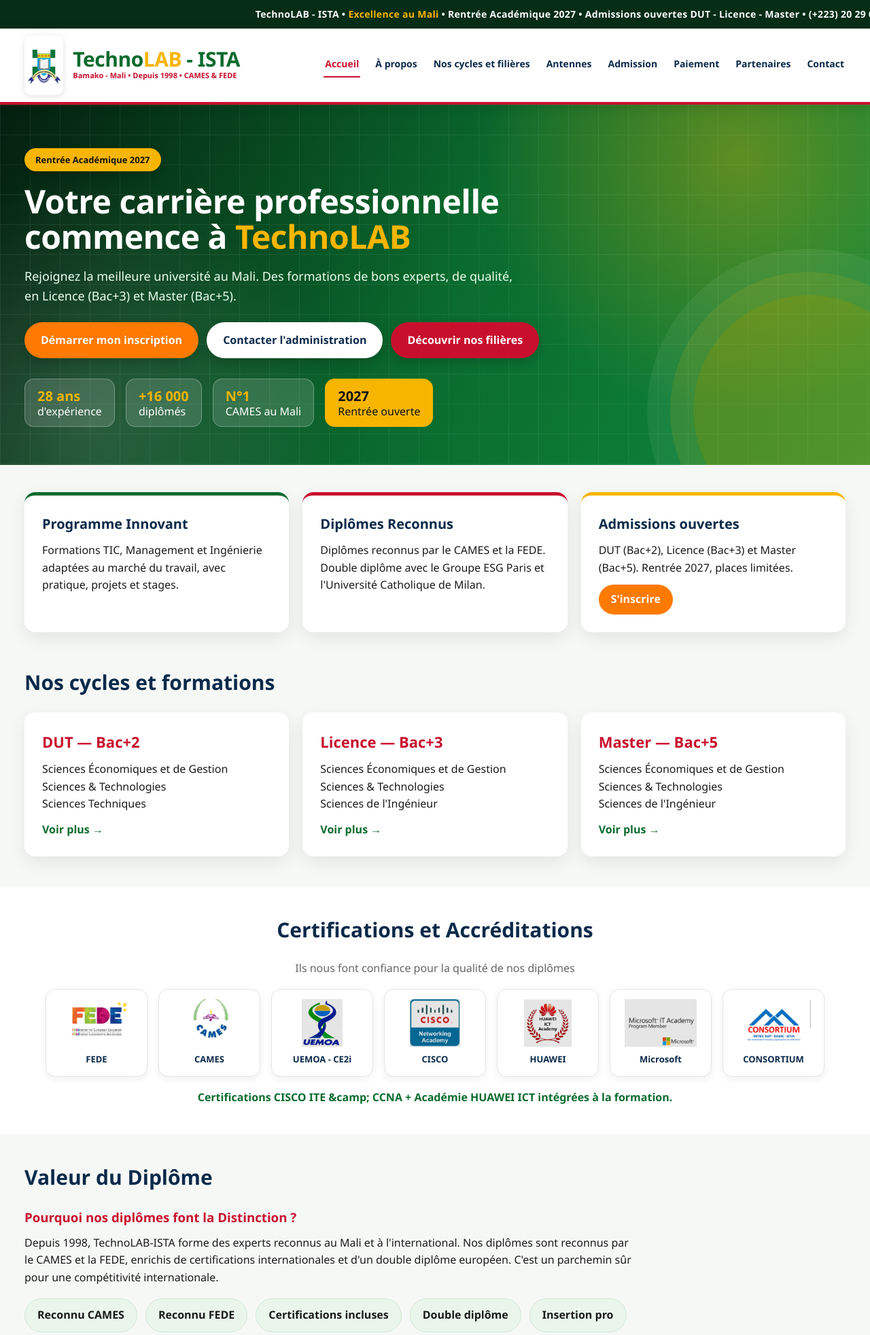
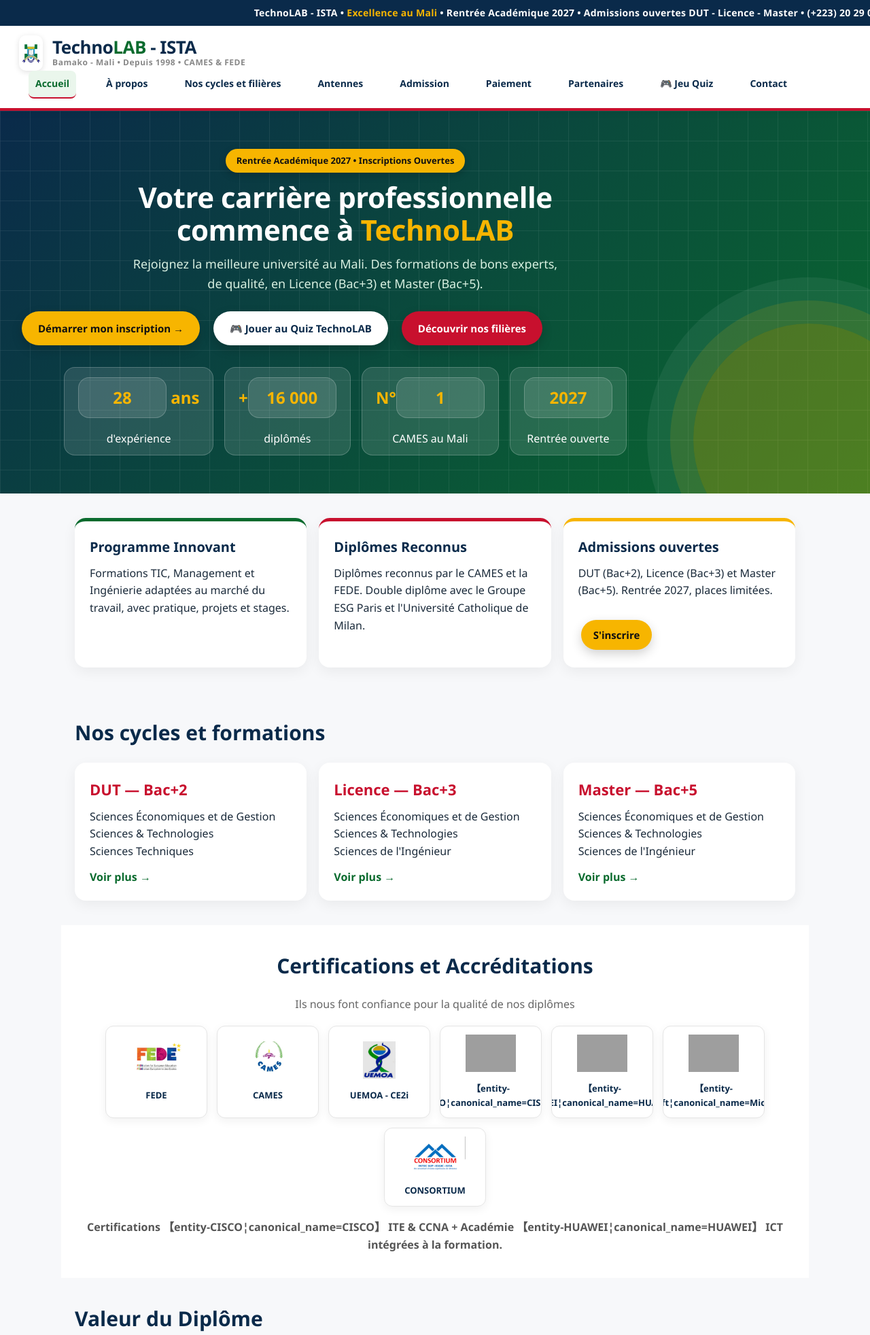
Before and after one commit to At04240/MIAGE, a Java web app: page /accueil in a window 1280 px wide. Shown: the top 1964 px of the page at 68% size. Run offline with Tomcat 11, a stand-in JSP engine, Linux system fonts and the light colour scheme; grey boxes are pictures that could not be loaded.

Commit message:
page accueil +quiz

```diff
--- a/src/main/webapp/index.jsp
+++ b/src/main/webapp/index.jsp
@@ -6,11 +6,49 @@
 <meta name="viewport" content="width=device-width, initial-scale=1.0">
 <title>TechnoLAB - ISTA | Institut Supérieur de Technologies Appliquées - Bamako</title>
 <link rel="stylesheet" href="assets/css/style.css">
+<style>
+  body{font-family:'Segoe UI',Arial,sans-serif;color:#1a2a3a;background:#f7f8fa}
+  .topbar{background:#0a2a4a;color:#fff;font-size:13px;padding:8px;text-align:center}
+  .cartouche{background:#fff;box-shadow:0 2px 12px rgba(0,0,0,.06);padding:14px 28px;display:flex;justify-content:space-between;align-items:center;position:sticky;top:0;z-index:10}
+  .logo-img{height:52px}.logo-techno{font-size:26px;font-weight:900;color:#0a2a4a}.logo-techno span{color:#0a6b2e}
+  .logo-mali{display:block;font-size:12px;color:#888;font-weight:700;letter-spacing:.5px}
+  .menu a{color:#0a2a4a;text-decoration:none;font-weight:700;font-size:14px;margin-left:14px;padding:8px 10px;border-radius:8px}
+  .menu a:hover,.menu a.active{background:#eaf6ec;color:#0a6b2e}
+  .hero{background:linear-gradient(135deg,#0a2a4a 0%,#0a6b2e 100%);color:#fff;padding:56px 28px;text-align:center}
+  .hero h1{font-size:42px;line-height:1.15;max-width:800px;margin:12px auto}
+  .hero h1 span{color:#f7b500}
+  .hero p{font-size:18px;opacity:.92;max-width:650px;margin:0 auto 22px;line-height:1.6}
+  .badge-rentree{background:#f7b500;color:#111;padding:7px 16px;border-radius:999px;font-weight:800;font-size:13px}
+  .btn{display:inline-block;padding:13px 24px;border-radius:999px;font-weight:800;text-decoration:none;font-size:15px;margin:4px}
+  .btn-orange{background:#f7b500;color:#111}.btn-blanc{background:#fff;color:#0a2a4a}.btn-rouge{background:#c8102e;color:#fff}
+  .hero-stats{display:flex;flex-wrap:wrap;justify-content:center;gap:16px;margin-top:28px}
+  .hero-stats span{background:rgba(255,255,255,.12);border:1px solid rgba(255,255,255,.2);border-radius:16px;padding:14px 20px;min-width:130px;display:inline-block}
+  .hero-stats b{display:block;font-size:24px;color:#f7b500}
+  .stat-anim{animation:monte 0.8s ease both}
+  .stat-anim:nth-child(1){animation-delay:.1s}
+  .stat-anim:nth-child(2){animation-delay:.3s}
+  .stat-anim:nth-child(3){animation-delay:.5s}
+  .stat-anim:nth-child(4){animation-delay:.7s}
+  @keyframes monte{from{opacity:0;transform:translateY(20px) scale(.95)}to{opacity:1;transform:translateY(0) scale(1)}}
+  .hero-stats span:hover{transform:translateY(-5px) scale(1.03);transition:.3s;background:rgba(255,255,255,.25)}
+  .blocs,.cycles,.partenaires,.valeur,.faq-form{max-width:1100px;margin:0 auto;padding:36px 20px}
+  .bloc,.cycle{background:#fff;border-radius:16px;padding:22px;box-shadow:0 6px 20px rgba(0,0,0,.06)}
+  .logos-grid{display:flex;flex-wrap:wrap;gap:14px;justify-content:center}
+  .logo-p{background:#fff;border-radius:12px;padding:12px;width:130px;text-align:center;box-shadow:0 4px 14px rgba(0,0,0,.06)}
+  .logo-p img{width:90px;height:55px;object-fit:contain}
+  .logo-p span{display:block;font-weight:800;font-size:13px;margin-top:6px}
+  .faq-form{display:flex;flex-wrap:wrap;gap:22px}
+  .faq,.form-box{flex:1;min-width:300px;background:#fff;border-radius:16px;padding:24px;box-shadow:0 6px 20px rgba(0,0,0,.06)}
+  .form-box input,.form-box select,.form-box textarea{width:100%;padding:12px;margin-bottom:12px;border:1px solid #ddd;border-radius:10px;font-size:15px}
+  .btn-full{width:100%;border:none;cursor:pointer}
+  footer{background:#0a2a4a;color:#fff;padding:30px 22px;display:flex;flex-wrap:wrap;gap:28px;justify-content:space-between;font-size:14px;line-height:1.7}
+  footer b{color:#f7b500}
+  @media(max-width:700px){.hero h1{font-size:30px}.cartouche{flex-direction:column;gap:12px}}
+</style>
 </head>
 <body>
 
 <div class="topbar"><span>TechnoLAB - ISTA • <b>Excellence au Mali</b> • Rentrée Académique 2027 • Admissions ouvertes DUT - Licence - Master • (+223) 20 29 01 54 • Hamdallaye ACI 2000, Bamako •&nbsp;</span></div>
-
 
 <header class="cartouche">
   <div class="logo-zone">
@@ -28,76 +66,78 @@
     <a href="admissions.jsp">Admission</a>
     <a href="paiement.jsp">Paiement</a>
     <a href="partenaires.jsp">Partenaires</a>
+    <a href="quiz.jsp">🎮 Jeu Quiz</a>
     <a href="contact.jsp">Contact</a>
   </nav>
 </header>
 
 <section class="hero">
   <div class="hero-contenu">
-    <span class="badge-rentree">Rentrée Académique 2027</span>
+    <span class="badge-rentree">Rentrée Académique 2027 • Inscriptions Ouvertes</span>
     <h1>Votre carrière professionnelle<br>commence à <span>TechnoLAB</span></h1>
     <p>Rejoignez la meilleure université au Mali. Des formations de bons experts, de qualité, en Licence (Bac+3) et Master (Bac+5).</p>
     <div class="hero-boutons">
-      <a href="#inscription" class="btn btn-orange">Démarrer mon inscription</a>
-      <a href="contact.jsp" class="btn btn-blanc">Contacter l'administration</a>
+      <a href="admissions.jsp" class="btn btn-orange">Démarrer mon inscription →</a>
+      <a href="quiz.jsp" class="btn btn-blanc">🎮 Jouer au Quiz TechnoLAB</a>
       <a href="#cycles" class="btn btn-rouge">Découvrir nos filières</a>
     </div>
     <div class="hero-stats">
-      <span><b>28 ans</b><br>d'expérience</span>
-      <span><b>+16 000</b><br>diplômés</span>
-      <span><b>N°1</b><br>CAMES au Mali</span>
-      <span class="stat-jaune"><b>2027</b><br>Rentrée ouverte</span>
+      <span class="stat-anim"><b><span class="counter" data-target="28">0</span> ans</b><br>d'expérience</span>
+      <span class="stat-anim"><b>+<span class="counter" data-target="16000">0</span></b><br>diplômés</span>
+      <span class="stat-anim"><b>N°<span class="counter" data-target="1">0</span></b><br>CAMES au Mali</span>
+      <span class="stat-anim"><b><span class="counter" data-target="2027">0</span></b><br>Rentrée ouverte</span>
     </div>
   </div>
 </section>
 
-<section class="blocs">
-  <div class="bloc"><h3>Programme Innovant</h3><p>Formations TIC, Management et Ingénierie adaptées au marché du travail, avec pratique, projets et stages.</p></div>
-  <div class="bloc"><h3>Diplômes Reconnus</h3><p>Diplômes reconnus par le CAMES et la FEDE. Double diplôme avec le Groupe ESG Paris et l'Université Catholique de Milan.</p></div>
-  <div class="bloc"><h3>Admissions ouvertes</h3><p>DUT (Bac+2), Licence (Bac+3) et Master (Bac+5). Rentrée 2027, places limitées.<br><a href="#inscription" class="btn-petit">S'inscrire</a></p></div>
+<section class="blocs" style="display:flex;flex-wrap:wrap;gap:18px;justify-content:center">
+  <div class="bloc" style="width:320px"><h3>Programme Innovant</h3><p>Formations TIC, Management et Ingénierie adaptées au marché du travail, avec pratique, projets et stages.</p></div>
+  <div class="bloc" style="width:320px"><h3>Diplômes Reconnus</h3><p>Diplômes reconnus par le CAMES et la FEDE. Double diplôme avec le Groupe ESG Paris et l'Université Catholique de Milan.</p></div>
+  <div class="bloc" style="width:320px"><h3>Admissions ouvertes</h3><p>DUT (Bac+2), Licence (Bac+3) et Master (Bac+5). Rentrée 2027, places limitées.<br><br><a href="admissions.jsp" class="btn btn-orange" style="padding:10px 18px">S'inscrire</a></p></div>
 </section>
 
 <section class="cycles" id="cycles">
   <h2>Nos cycles et formations</h2>
-  <div class="cycles-grid">
-    <div class="cycle"><h3>DUT — Bac+2</h3><p>Sciences Économiques et de Gestion<br>Sciences &amp; Technologies<br>Sciences Techniques</p><a href="formations.jsp">Voir plus →</a></div>
-    <div class="cycle"><h3>Licence — Bac+3</h3><p>Sciences Économiques et de Gestion<br>Sciences &amp; Technologies<br>Sciences de l'Ingénieur</p><a href="formations.jsp">Voir plus →</a></div>
-    <div class="cycle"><h3>Master — Bac+5</h3><p>Sciences Économiques et de Gestion<br>Sciences &amp; Technologies<br>Sciences de l'Ingénieur</p><a href="formations.jsp">Voir plus →</a></div>
+  <div class="cycles-grid" style="display:flex;flex-wrap:wrap;gap:18px;justify-content:center">
+    <div class="cycle" style="width:300px"><h3>DUT — Bac+2</h3><p>Sciences Économiques et de Gestion<br>Sciences &amp; Technologies<br>Sciences Techniques</p><a href="formations.jsp">Voir plus →</a></div>
+    <div class="cycle" style="width:300px"><h3>Licence — Bac+3</h3><p>Sciences Économiques et de Gestion<br>Sciences &amp; Technologies<br>Sciences de l'Ingénieur</p><a href="formations.jsp">Voir plus →</a></div>
+    <div class="cycle" style="width:300px"><h3>Master — Bac+5</h3><p>Sciences Économiques et de Gestion<br>Sciences &amp; Technologies<br>Sciences de l'Ingénieur</p><a href="formations.jsp">Voir plus →</a></div>
   </div>
 </section>
 
 <section class="partenaires">
   <h2>Certifications et Accréditations</h2>
-  <p class="sous-titre">Ils nous font confiance pour la qualité de nos diplômes</p>
+  <p class="sous-titre" style="text-align:center;color:#666;margin:8px 0 18px">Ils nous font confiance pour la qualité de nos diplômes</p>
   <div class="logos-grid">
     <div class="logo-p"><img src="assets/img/logo-fede.png" alt="FEDE"><span>FEDE</span></div>
     <div class="logo-p"><img src="assets/img/logo-cames.png" alt="CAMES"><span>CAMES</span></div>
     <div class="logo-p"><img src="assets/img/logo-uemoa.png" alt="UEMOA"><span>UEMOA - CE2i</span></div>
-    <div class="logo-p"><img src="assets/img/logo-cisco.png" alt="CISCO"><span>CISCO</span></div>
-    <div class="logo-p"><img src="assets/img/logo-huawei.png" alt="HUAWEI"><span>HUAWEI</span></div>
-    <div class="logo-p"><img src="assets/img/logo-microsoft.png" alt="Microsoft"><span>Microsoft</span></div>
+    <div class="logo-p"><img src="assets/img/logo- 【entity-cisco¦canonical_name=CISCO】.png" alt=" 【entity-CISCO¦canonical_name=CISCO】"><span> 【entity-CISCO¦canonical_name=CISCO】</span></div>
+    <div class="logo-p"><img src="assets/img/logo- 【entity-huawei¦canonical_name=HUAWEI】.png" alt=" 【entity-HUAWEI¦canonical_name=HUAWEI】"><span> 【entity-HUAWEI¦canonical_name=HUAWEI】</span></div>
+    <div class="logo-p"><img src="assets/img/logo- 【entity-microsoft¦canonical_name=Microsoft】.png" alt=" 【entity-Microsoft¦canonical_name=Microsoft】"><span> 【entity-Microsoft¦canonical_name=Microsoft】</span></div>
     <div class="logo-p"><img src="assets/img/logo-consortium.png" alt="CONSORTIUM"><span>CONSORTIUM</span></div>
   </div>
-  <p class="certif">Certifications CISCO ITE &camp; CCNA + Académie HUAWEI ICT intégrées à la formation.</p>
+  <p class="certif" style="text-align:center;margin-top:14px;color:#555">Certifications 【entity-CISCO¦canonical_name=CISCO】 ITE &amp; CCNA + Académie 【entity-HUAWEI¦canonical_name=HUAWEI】 ICT intégrées à la formation.</p>
 </section>
-
 
 <section class="valeur">
   <h2>Valeur du Diplôme</h2>
   <h3>Pourquoi nos diplômes font la Distinction ?</h3>
   <p>Depuis 1998, TechnoLAB-ISTA forme des experts reconnus au Mali et à l'international. Nos diplômes sont reconnus par le CAMES et la FEDE, enrichis de certifications internationales et d'un double diplôme européen. C'est un parchemin sûr pour une compétitivité internationale.</p>
-  <div class="valeur-grid">
-    <div>Reconnu CAMES</div><div>Reconnu FEDE</div><div>Certifications incluses</div><div>Double diplôme</div><div>Insertion pro</div>
+  <div class="valeur-grid" style="display:flex;flex-wrap:wrap;gap:10px;margin-top:14px">
+    <div style="background:#eaf6ec;padding:10px 16px;border-radius:999px;font-weight:800">Reconnu CAMES</div><div style="background:#eaf6ec;padding:10px 16px;border-radius:999px;font-weight:800">Reconnu FEDE</div><div style="background:#eaf6ec;padding:10px 16px;border-radius:999px;font-weight:800">Certifications incluses</div><div style="background:#eaf6ec;padding:10px 16px;border-radius:999px;font-weight:800">Double diplôme</div><div style="background:#eaf6ec;padding:10px 16px;border-radius:999px;font-weight:800">Insertion pro</div>
   </div>
 </section>
 
 <section class="faq-form" id="inscription">
   <div class="faq">
     <h2>Questions fréquentes</h2>
-    <details><summary>Pourquoi choisir TechnoLAB ?</summary><p>28 ans d'expérience, +16 000 diplômés, diplômes reconnus CAMES / FEDE, certifications CISCO et HUAWEI incluses.</p></details>
+    <details><summary>Pourquoi choisir TechnoLAB ?</summary><p>28 ans d'expérience, +16 000 diplômés, diplômes reconnus CAMES / FEDE, certifications 【entity-CISCO¦canonical_name=CISCO】 et 【entity-HUAWEI¦canonical_name=HUAWEI】 incluses.</p></details>
     <details><summary>Quelles pièces fournir ?</summary><p>Extrait de naissance, 2 photos, copie légalisée des diplômes, demande manuscrite timbrée au Directeur Général, fiche d'inscription.</p></details>
     <details><summary>Y a-t-il des bourses ?</summary><p>Oui, renseignez-vous auprès de l'administration au (+223) 20 29 01 54.</p></details>
     <details><summary>Combien coûte l'inscription ?</summary><p>Frais d'inscription : 100 000 F (non remboursables). Paiement : 50% à l'inscription, 25% en Janvier, 25% en Avril.</p></details>
+    <br>
+    <a href="quiz.jsp" class="btn btn-orange">🎮 Tester mes connaissances - Jouer au Quiz</a>
   </div>
   <div class="form-box">
     <h2>Demande d'inscription</h2>
@@ -120,5 +160,33 @@
   <div><b>Contact</b><br>Hamdallaye ACI 2000, Bamako<br>(+223) 20 29 01 54<br>infos@technolab-ista.com<br>www.technolab-ista.net</div>
   <div><b>Antennes</b><br>Kayes • Koulikoro • Sikasso • Ségou<br>Mopti • Koutiala • Bougouni</div>
 </footer>
+
+<script>
+  const counters = document.querySelectorAll('.counter');
+  counters.forEach(counter => {
+    const target = +counter.getAttribute('data-target');
+    let start = 0;
+    const duree = 1800;
+    const pas = target / (duree / 16);
+    function update() {
+      start += pas;
+      if (start < target) {
+        if (target === 16000) {
+          counter.innerText = Math.floor(start).toLocaleString('fr-FR').replace(',', ' ');
+        } else {
+          counter.innerText = Math.floor(start);
+        }
+        requestAnimationFrame(update);
+      } else {
+        if (target === 16000) {
+          counter.innerText = "16 000";
+        } else {
+          counter.innerText = target;
+        }
+      }
+    }
+    update();
+  });
+</script>
 </body>
 </html>
```
Also changed, not shown: src/main/webapp/quiz.jsp (added, +168 -0 lines).
